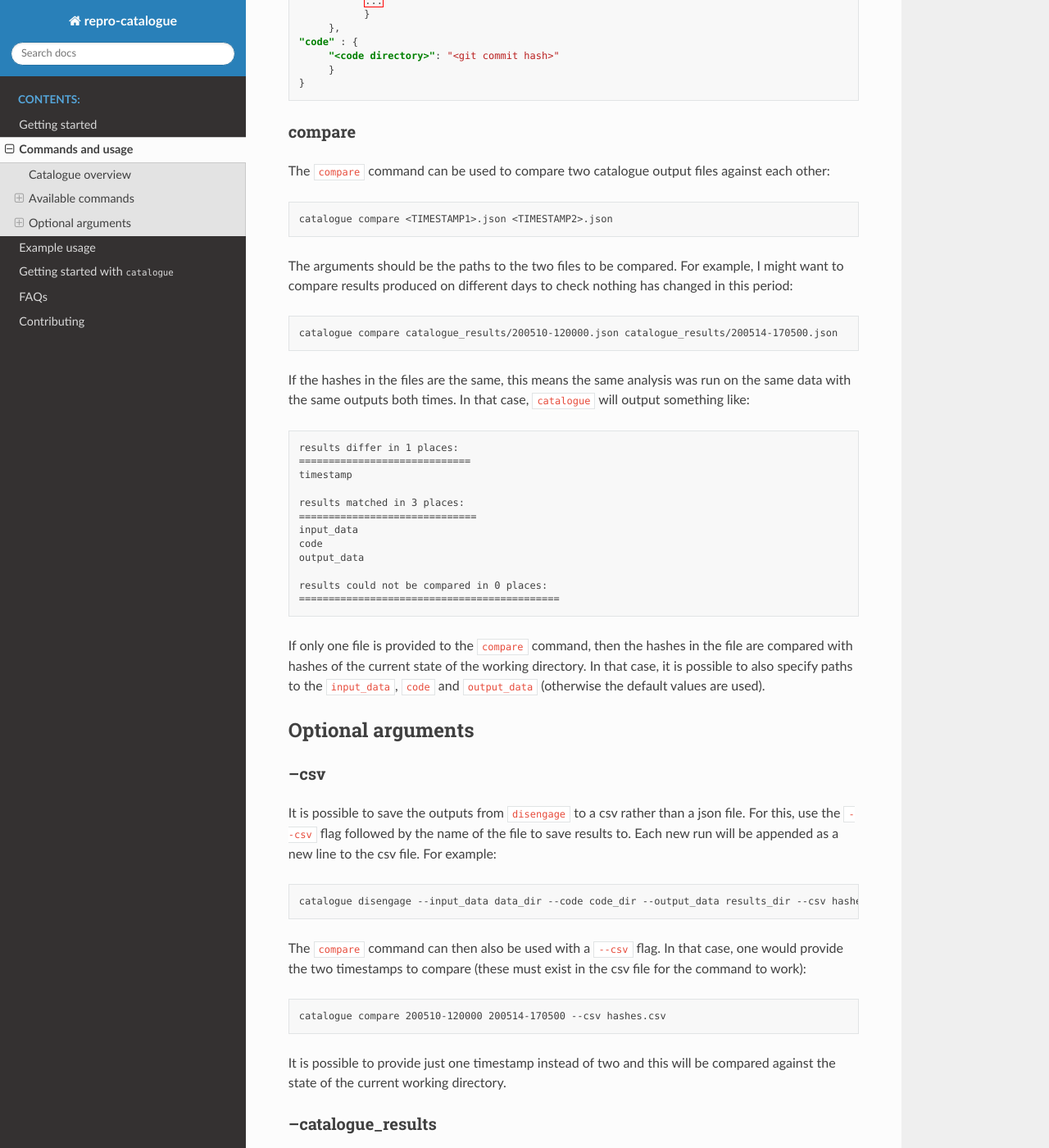
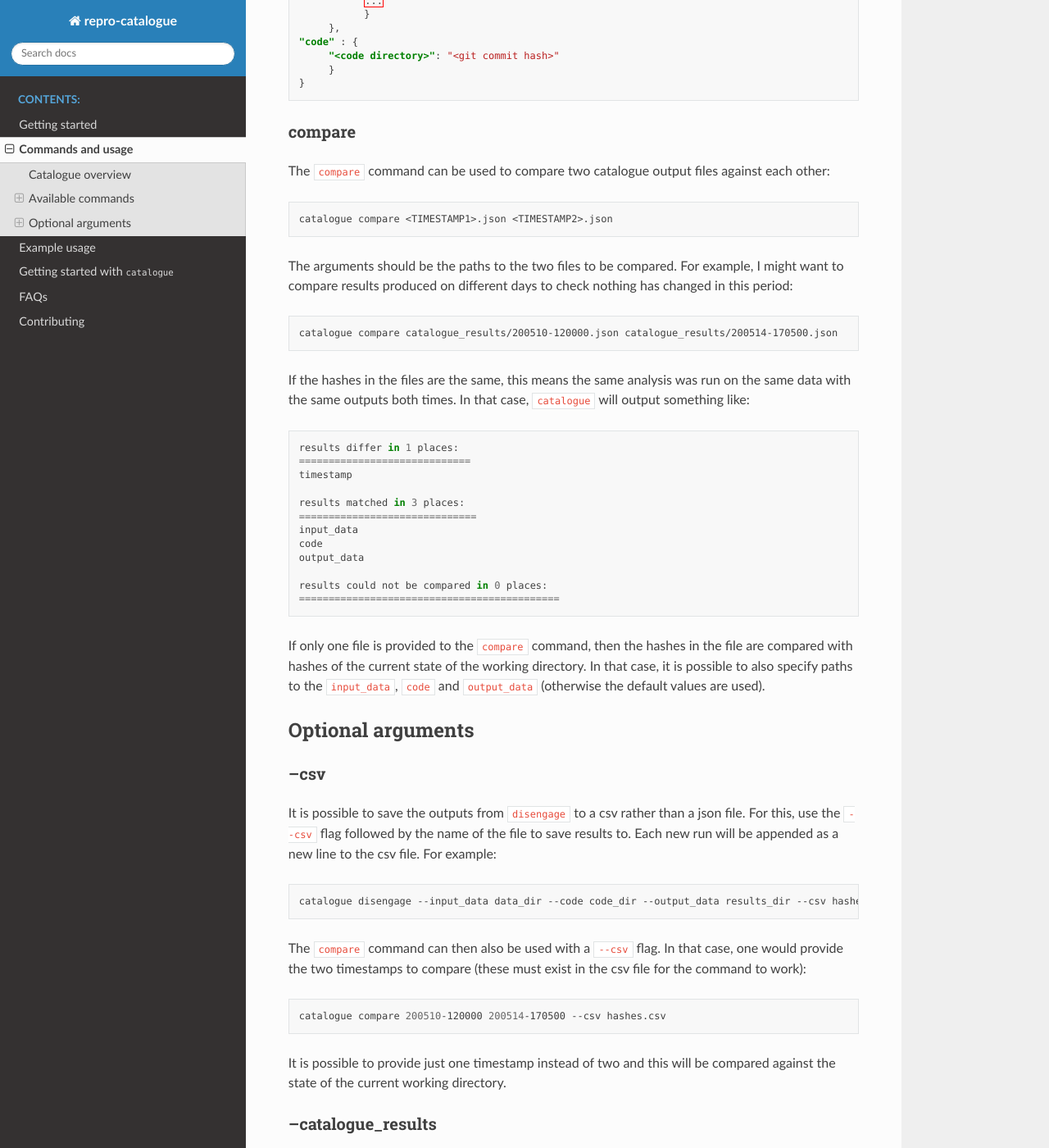
Before and after one commit to alan-turing-institute/repro-catalogue, a Sphinx documentation site: the page built from docs/3.commands_and_usage.md, in a window 1280 px wide and 1400 px high, scrolled down 2402 px. Shown: the whole window at 82% size. Built offline with Sphinx 7.4.7 and the Read the Docs theme 2.0.0, drawn with Linux system fonts in a browser that asks for light colours; the version number could not be read and is left out; some of the changed text lies outside the part shown.

Commit message:
fixed issue with pygments highlighting (#106)

````diff
--- a/docs/3.commands_and_usage.md
+++ b/docs/3.commands_and_usage.md
@@ -27,7 +27,7 @@ AVAILABLE COMMANDS
 
 Note that all arguments have default values which will be used if they are not provided. To see these use:
 
-```{bash}
+```bash
 catalogue <command> -h
 ```
 
@@ -37,13 +37,13 @@ catalogue <command> -h
 
 This command is run before an analysis is conducted:
 
-```{bash}
+```bash
 catalogue engage --input_data <data directory> --code <code directory>
 ```
 
 Replace `<data directory>` and `<code directory>` with the path to the data and code directories. In practice, this might look something like this:
 
-```{bash}
+```bash
 catalogue engage --input_data data_dir --code code_dir
 ```
 
@@ -79,7 +79,7 @@ The `disengage` command is run **immediately after finishing an analysis** to ve
 
 For example, my analysis is done by running my code as an executable file in command prompt. Once I have finished running this code, I proceed to the disengage stage:
 
-```{bash}
+```bash
 catalogue disengage \
   --input_data <data directory> \
   --code <code directory> \
@@ -88,7 +88,7 @@ catalogue disengage \
 
 Replace all `<...>` with a path to the directory described. In practice, the command might look something like this:
 
-```{bash}
+```bash
 catalogue disengage --input_data data_dir --code code_dir --output_data results_dir
 ```
 
@@ -121,18 +121,18 @@ Running this command checks that the `input_data` and `code` hashes match the ha
 
 The `compare` command can be used to compare two catalogue output files against each other:
 
-```{bash}
+```bash
 catalogue compare <TIMESTAMP1>.json <TIMESTAMP2>.json
 ```
 The arguments should be the paths to the two files to be compared. For example, I might want to compare results produced on different days to check nothing has changed in this period:
 
-```{bash}
+```bash
 catalogue compare catalogue_results/200510-120000.json catalogue_results/200514-170500.json
 ```
 
 If the hashes in the files are the same, this means the same analysis was run on the same data with the same outputs both times. In that case, `catalogue` will output something like:
 
-```{bash}
+```bash
 results differ in 1 places:
 =============================
 timestamp
@@ -155,13 +155,13 @@ If only one file is provided to the `compare` command, then the hashes in the fi
 
 It is possible to save the outputs from `disengage` to a csv rather than a json file. For this, use the `--csv` flag followed by the name of the file to save results to. Each new run will be appended as a new line to the csv file. For example:
 
-```{bash}
+```bash
 catalogue disengage --input_data data_dir --code code_dir --output_data results_dir --csv hashes.csv
 ```
 
 The `compare` command can then also be used with a `--csv` flag. In that case, one would provide the two timestamps to compare (these must exist in the csv file for the command to work):
 
-```{bash}
+```bash
 catalogue compare 200510-120000 200514-170500 --csv hashes.csv
 ```
 
@@ -171,7 +171,7 @@ It is possible to provide just one timestamp instead of two and this will be com
 
 By default, all files created by `catalogue` are saved in a `catalogue_results` directory. It is possible to change this by using the optional `--catalogue_results` flag. For exmaple:
 
-```{bash}
+```bash
 catalogue engage --input_data data_dir --code code_dir --catalogue_results versioning_files
 ```
 
````
Also changed, not shown: docs/2.getting_started.md (+1 -1 lines), docs/example_use.md (+3 -3 lines).
